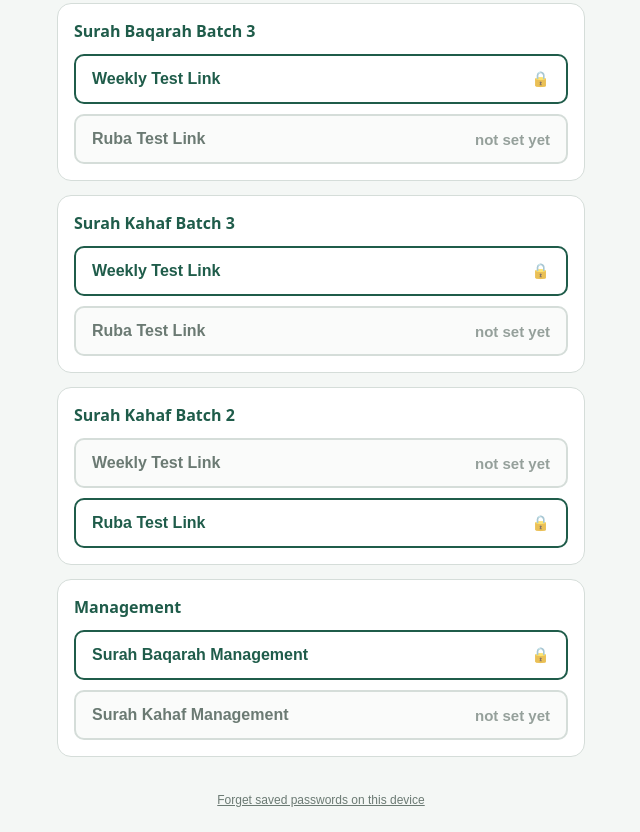
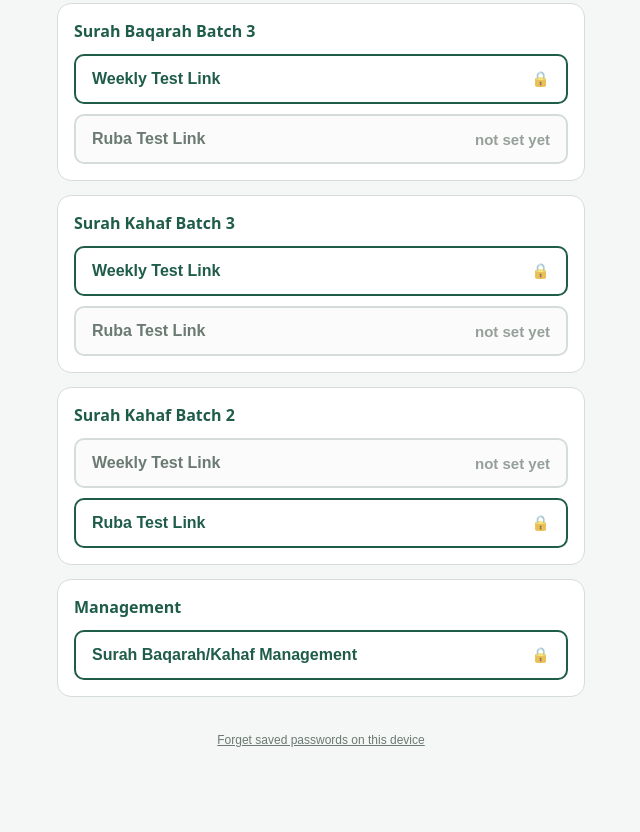
Before and after one commit to RHQH/RHQH-All-Results, a plain HTML site: page index.html in a window 1280 px wide. Shown: the part 289-1121 px from the top of the page, without its empty margins (319-959 px from the left). After the commit the page ends 1061 px from the top, so only its background shows below. Drawn offline with Linux system fonts and the light colour scheme.

Commit message:
Update index.html

```diff
--- a/index.html
+++ b/index.html
@@ -56,7 +56,7 @@ const SECTIONS = [
   { title: 'Surah Baqarah Batch 3', items: [ { id: 'baq3-weekly', label: 'Weekly Test Link' }, { id: 'baq3-ruba', label: 'Ruba Test Link' } ] },
   { title: 'Surah Kahaf Batch 3',   items: [ { id: 'kah3-weekly', label: 'Weekly Test Link' }, { id: 'kah3-ruba', label: 'Ruba Test Link' } ] },
   { title: 'Surah Kahaf Batch 2',   items: [ { id: 'kah2-weekly', label: 'Weekly Test Link' }, { id: 'kah2-ruba', label: 'Ruba Test Link' } ] },
-  { title: 'Management',            items: [ { id: 'mgmt-baqarah', label: 'Surah Baqarah Management' }, { id: 'mgmt-kahaf', label: 'Surah Kahaf Management' } ] },
+  { title: 'Management',            items: [ { id: 'mgmt-baqarah', label: 'Surah Baqarah/Kahaf Management' }] },
 ];
 
 const $ = id => document.getElementById(id);
```
